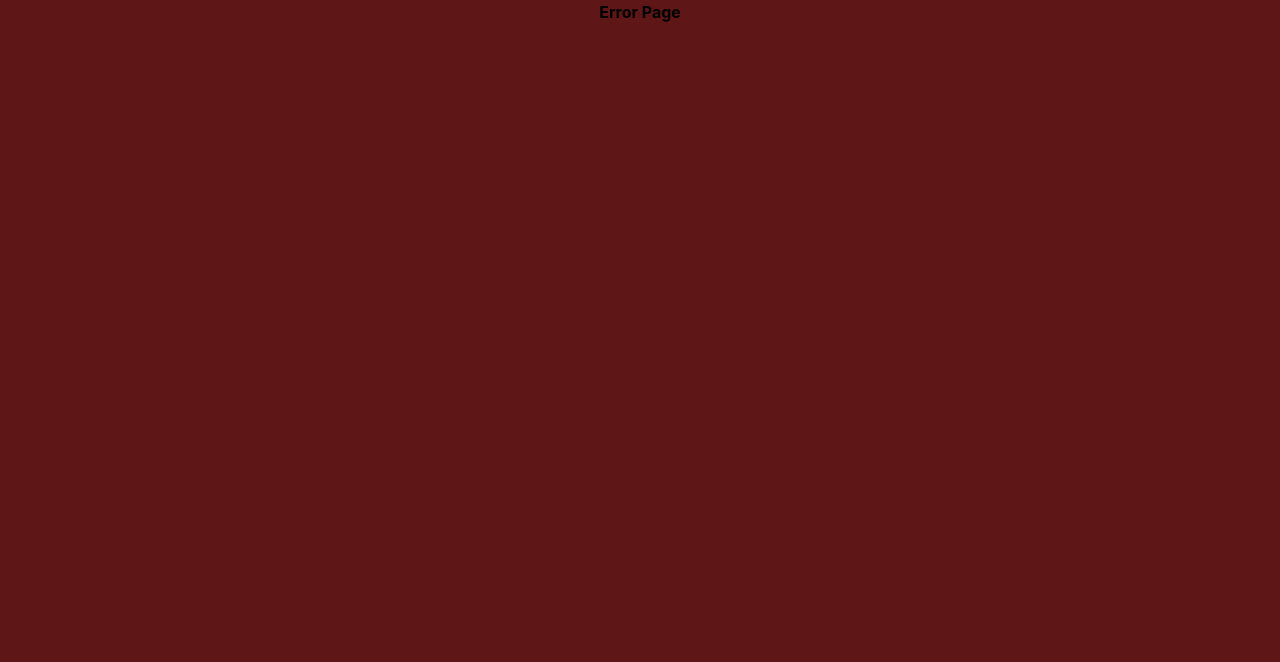
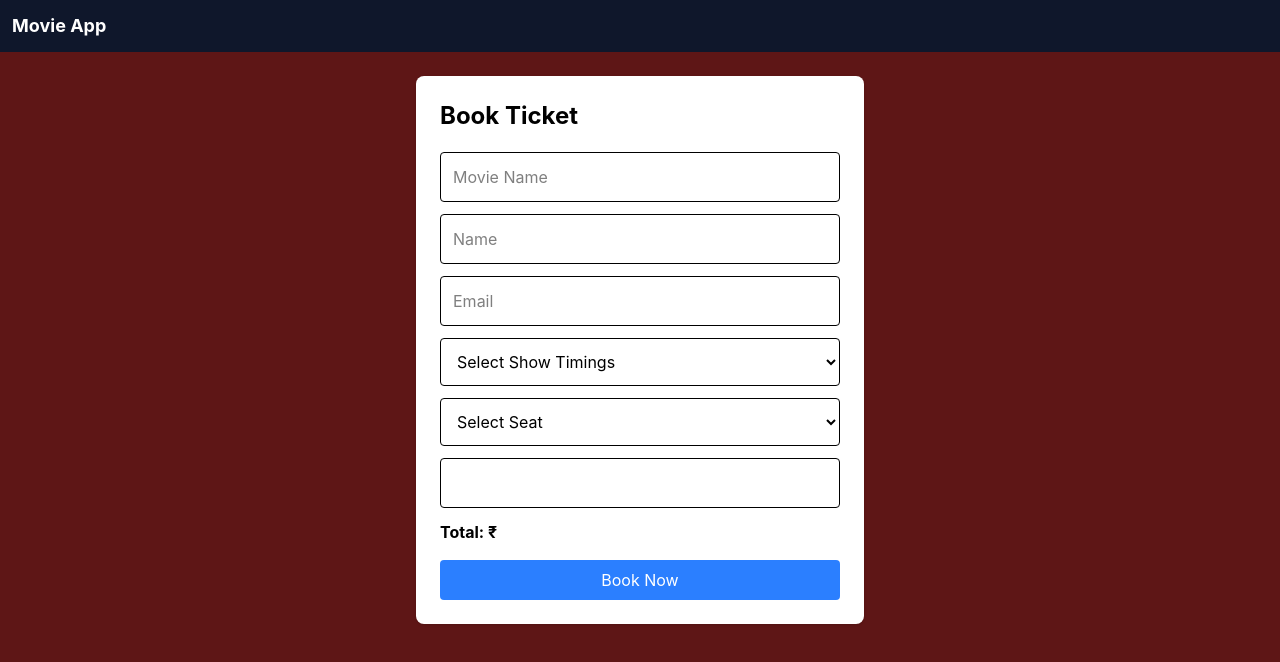
Before and after one commit to elizebeth18/React-Tailwind-MovieTicket-Booking, a React (Vite) app in the folder movie-app/: page /ticketbooking in a window 1280 px wide. Before the commit this address had no page. Shown: the top 662 px of the page. Built offline with nearby package versions, Linux system fonts and the light colour scheme.

Commit message:
movie ticket booking form

```diff
--- a/movie-app/package.json
+++ b/movie-app/package.json
@@ -16,6 +16,7 @@
     "json-server": "^1.0.0-beta.15",
     "react": "^19.2.6",
     "react-dom": "^19.2.6",
+    "react-hook-form": "^7.80.0",
     "react-redux": "^9.3.0",
     "react-router-dom": "^6.30.4",
     "react-slick": "^0.31.0",
--- a/movie-app/src/App.jsx
+++ b/movie-app/src/App.jsx
@@ -5,6 +5,7 @@ import Error from './components/Error';
 import LatestMovies from './components/LatestMovies';
 import NearByEvents from './components/NearByEvents';
 import MovieDetails from './components/MovieDetails';
+import TicketBookingForm from './components/Booking';
 
 const App = () => {
 
@@ -29,6 +30,10 @@ const App = () => {
         {
           path: '/movieDetails/:movieId',
           element: <MovieDetails />
+        },
+        {
+          path: '/ticketbooking',
+          element: <TicketBookingForm />
         }
       ]
     }
--- /dev/null
+++ b/movie-app/src/components/Booking/index.jsx
@@ -0,0 +1,81 @@
+import { useSelector } from "react-redux";
+import { useSearchParams } from "react-router-dom";
+
+const TicketBookingForm = () => {
+
+    const [searchParams, setSearchParams] = useSearchParams();
+
+    const movieId = searchParams.get('id');
+    const movieTitle = searchParams.get('title');
+
+    const movie = useSelector(state => state.movies?.moviesList.find(movie => movie.title === movieTitle));
+
+    console.log(movie)
+
+    const onSubmitHandler = (data) => {
+        console.log(data);
+    }
+
+    return (
+        <div className="max-w-md mx-auto my-6 p-6 bg-white rounded-lg shadow">
+
+            <h1 className="text-2xl font-bold mb-5">
+                Book Ticket
+            </h1>
+
+            <input value={movieTitle} disabled
+                className="w-full p-3 mb-3 rounded border border-black"
+                placeholder="Movie Name" />
+
+            <input
+                className="w-full p-3 mb-3 rounded border border-black"
+                placeholder="Name" />
+
+            <input
+                className="w-full p-3 mb-3 rounded border border-black"
+                placeholder="Email" />
+
+            <select
+                className="w-full p-3 mb-3 rounded border border-black">
+                <option value="">Select Show Timings</option>
+                {movie?.showtimes.map(showtime => (<option value={showtime}>{showtime}</option>))}
+            </select>
+
+            <select
+                className="w-full p-3 mb-3 rounded border border-black">
+                <option value="">
+                    Select Seat
+                </option>
+
+                <option value="normal">
+                    Normal ₹200
+                </option>
+
+                <option value="superior">
+                    Superior ₹300
+                </option>
+                <option value="sofa">
+                    Sofa ₹600
+                </option>
+            </select>
+
+            <input
+                type="number"
+                min="1"
+                className="w-full border p-3 mb-3 rounded"
+            />
+
+            <div className="mb-4 font-bold">
+                Total: ₹
+            </div>
+
+            <button
+                className="bg-blue-500 text-white px-4 py-2 rounded w-full">
+                Book Now
+            </button>
+
+        </div>
+    )
+}
+
+export default TicketBookingForm;
--- a/movie-app/src/components/MovieDetails/index.jsx
+++ b/movie-app/src/components/MovieDetails/index.jsx
@@ -1,5 +1,5 @@
 import { useSelector } from "react-redux";
-import { useSearchParams } from "react-router-dom";
+import { useNavigate, useSearchParams } from "react-router-dom";
 
 const MovieDetails = () => {
 
@@ -8,8 +8,13 @@ const MovieDetails = () => {
 
     const movie = useSelector(state => state.movies?.moviesList.find(movie => movie.title === title));
 
+    const navigate = useNavigate();
 
-    console.log(movie)
+    console.log(movie);
+
+    const bookTicketHandler = (id, title) => {
+        navigate(`/ticketbooking/?id=${id}&title=${title}`)
+    }
 
     return (
         <>
@@ -86,7 +91,9 @@ const MovieDetails = () => {
           ₹100
         </h2> */}
 
-        <button className="bg-amber-950 text-white px-6 py-3 rounded-xl hover:opacity-90">
+        <button
+            onClick={() => { bookTicketHandler(movie.id, movie.title)}}
+            className="bg-amber-950 text-white px-6 py-3 rounded-xl hover:opacity-90">
           Book Now
         </button>
 
--- a/movie-app/src/components/NavBar.jsx
+++ b/movie-app/src/components/NavBar.jsx
@@ -13,7 +13,8 @@ const NavBar = () => {
     let pageName = location.pathname.split('/')[1];
 
     useEffect(()=>{
-        if(pageName === 'movieDetails'){
+        if(pageName === 'movieDetails' ||
+            pageName === 'ticketbooking'){
             setToggleSearch(false)
         }else{
             setToggleSearch(true)
--- a/movie-app/src/components/RecommendedMovies/index.jsx
+++ b/movie-app/src/components/RecommendedMovies/index.jsx
@@ -1,4 +1,3 @@
-import { useState, useEffect } from "react";
 import { useLocation } from "react-router-dom";
 import Card from "../Card";
 
```
Also changed, not shown: 1 other file (tests, documents, lock files or other folders).
